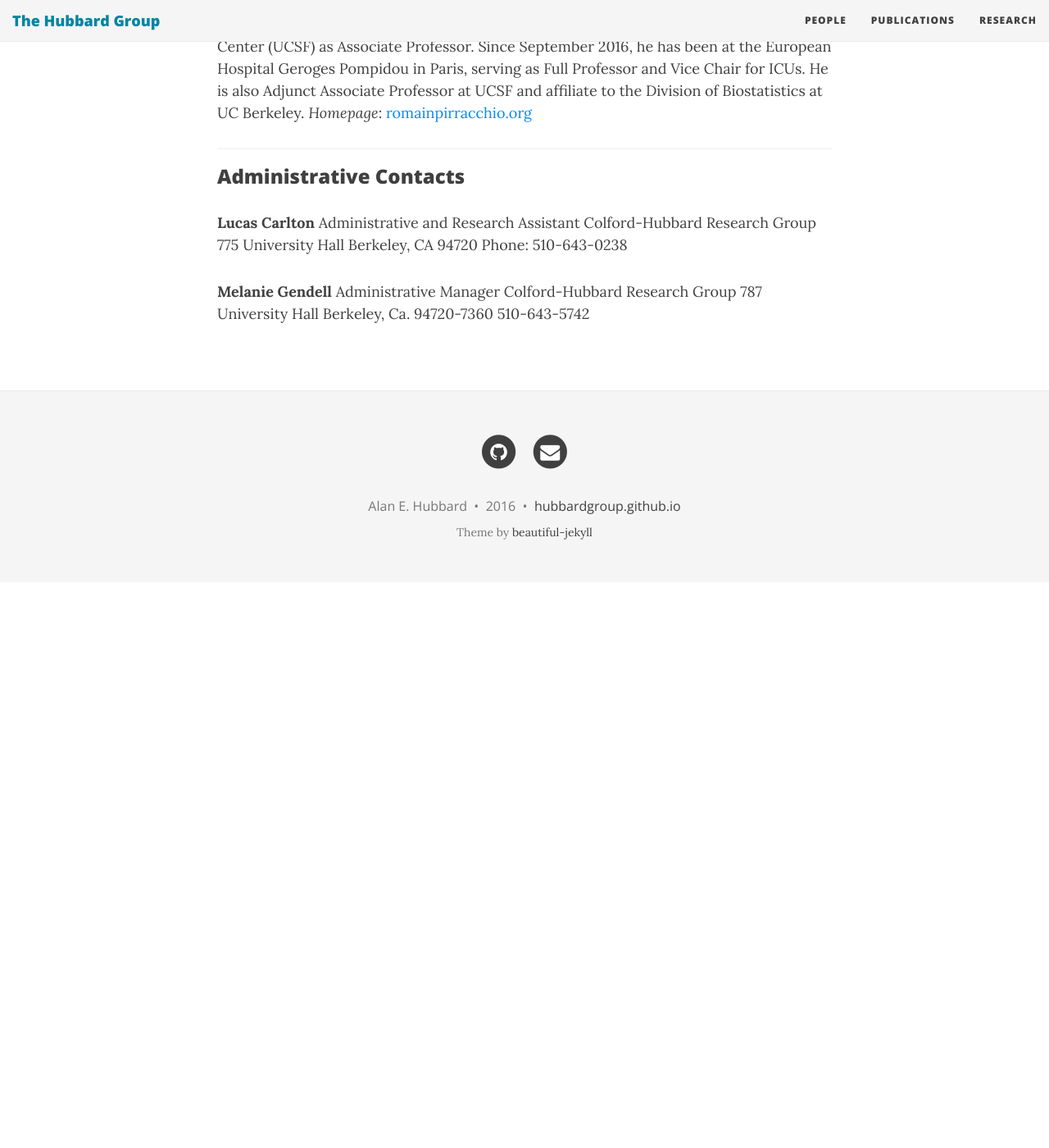
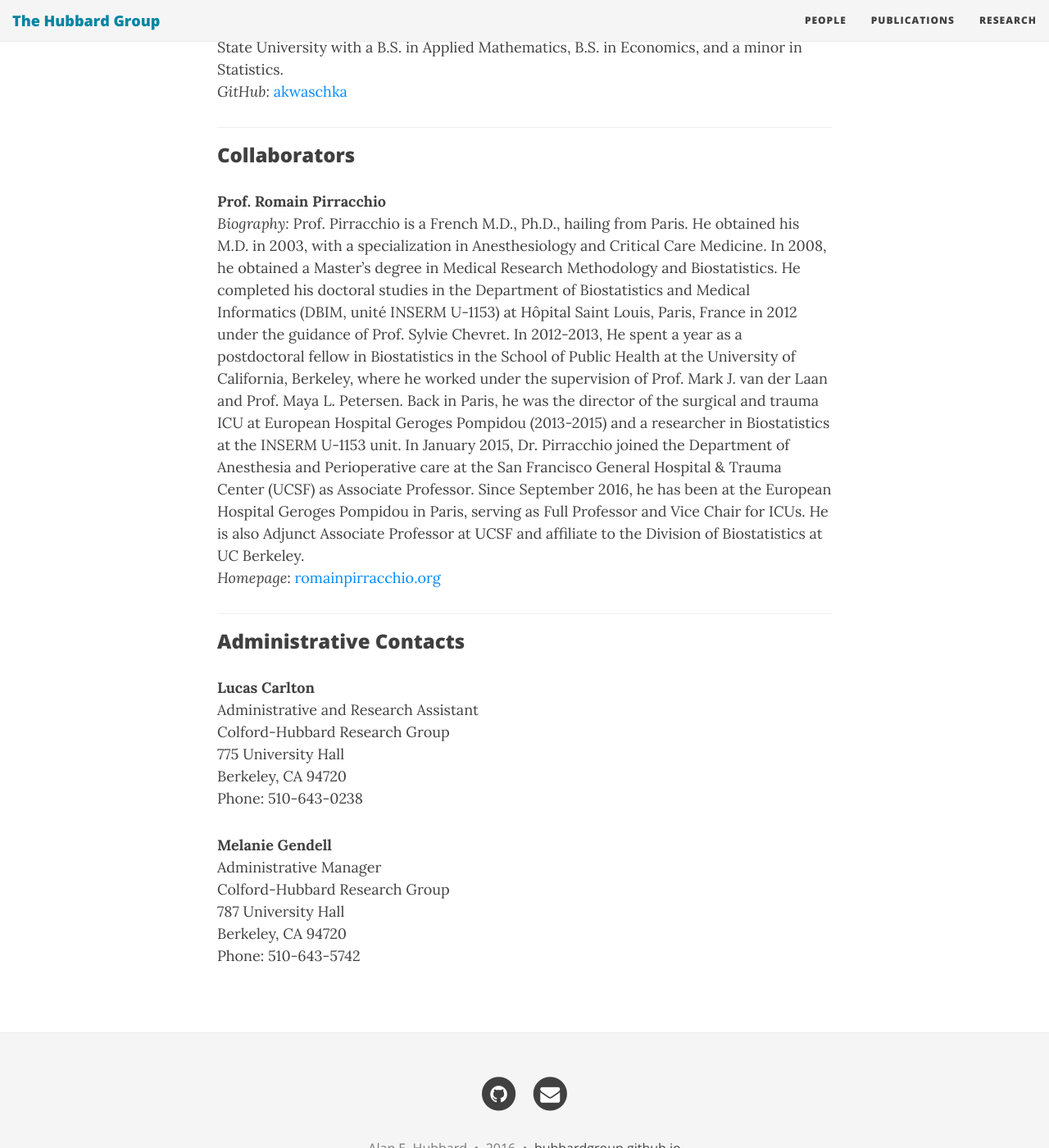
Before and after one commit to hubbardgroup/hubbardgroup.github.io, a Jekyll site: the page built from people.md, in a window 1280 px wide and 1400 px high, scrolled down 2354 px. Shown: the whole window at 82% size. Built offline with Jekyll 4.4.1, drawn with Linux system fonts in a browser that asks for light colours; nearby versions of some CDN libraries; before the commit the page ends 3064 px from its top, so only the background shows below that.

Commit message:
formatting fix via html

```diff
--- a/people.md
+++ b/people.md
@@ -7,31 +7,31 @@ show-avatar: false
 
 ### Graduate Students
 
-__Wilson (Weixin) Cai__
+__Wilson (Weixin) Cai__<br/>
 _Biography:_ Wilson is a second-year graduate student in the Division of
 Biostatistics at UC Berkeley and is jointly advised by Profs. Alan Hubbard and
 Mark van der Laan. His research interests lie in statistical machine learning
 and causal inference. Prior to Berkeley, he obtained a Bachelor's (B.Sc.)
-degree in Statistics from the Univeristy of Hong Kong.
-_GitHub:_ [wilsoncai1992](https://github.com/wilsoncai1992)
+degree in Statistics from the Univeristy of Hong Kong.<br/>
+_GitHub:_ [wilsoncai1992](https://github.com/wilsoncai1992)<br/>
 
-__Jeremy Coyle__
+__Jeremy Coyle__<br/>
 _Biography:_ Jeremy Coyle is a Ph.D. candidate of Biostatistics at UC Berkeley.
 His research interests include cross-validation, resampling estimators, and
 optimal treatment parameters. Jeremy has applied machine learning methods to a
 variety of applications, including stove use monitoring, treatment assignment
 for victims of traumatic injury, and the translation of raw sensor data into
-meaningful estimates.
-_GitHub:_ [jeremyrcoyle](https://github.com/jeremyrcoyle)
+meaningful estimates.<br/>
+_GitHub:_ [jeremyrcoyle](https://github.com/jeremyrcoyle)<br/>
 
-__Inna Gerlovina__
+__Inna Gerlovina__<br/>
 _Biography:_ Inna is a long time resident of Berkeley, CA, and a native of
 St-Petersburg, Russia, where she studied at the Conservatory of Music before
 turning to Statistics. She work on small sample inference and higher-order
-approximations (Edgeworth expansions, bootstrap).
-_GitHub:_ [innager](https://github.com/innager)
+approximations (Edgeworth expansions, bootstrap).<br/>
+_GitHub:_ [innager](https://github.com/innager)<br/>
 
-__Nima Hejazi__
+__Nima Hejazi__<br/>
 _Biography:_ Nima is a graduate student in the Division of Biostatistics at UC
 Berkeley, where he works jointly with Profs. Alan Hubbard and Mark van der
 Laan. His research combines aspects of causal inference, statistical machine
@@ -39,24 +39,24 @@ learning, and nonparametric statistics, with a focus on the development of
 robust methods for addressing inference problems arising in precision medicine,
 computational biology, and clinical trials. Prior to graduate school, Nima
 completed his undergraduate degree at the UC Berkeley, where he completed a
-triple major in Molecular & Cell Biology, Psychology, and Public Health.
-_GitHub:_ [nhejazi](https://github.com/nhejazi)
-_Twitter:_ [@nshejazi](https://twitter.com/nshejazi)
-_Homepage:_ [nimahejazi.org](http://nimahejazi.org)
+triple major in Molecular & Cell Biology, Psychology, and Public Health.<br/>
+_GitHub:_ [nhejazi](https://github.com/nhejazi)<br/>
+_Twitter:_ [@nshejazi](https://twitter.com/nshejazi)<br/>
+_Homepage:_ [nimahejazi.org](http://nimahejazi.org)<br/>
 
-__Chris J. Kennedy__
+__Chris J. Kennedy__<br/>
 _Biography:_ Chris is a third-year Ph.D. student with a focus on RCTs, targeted
 machine learning, and casual inference applied to precision medicine,
 particularly trauma. He works with Alan on the `varImpact` R package, health
 prediction for trauma patients (e.g. traumatic brain injury), and analysis of
 biometric waveform data (blood pressure, ECG, etc.). He also co-maintains the
 `SuperLearner` R package and focuses on high performance computing (Savio,
-Amazon EC2) for targeted learning.
-_GitHub:_ [ck37](https://github.com/ck37)
-_Twitter:_ [@c3K](https://twitter.com/c3k)
-_Homepage:_ [ck37.com](http://ck37.com)
+Amazon EC2) for targeted learning.<br/>
+_GitHub:_ [ck37](https://github.com/ck37)<br/>
+_Twitter:_ [@c3K](https://twitter.com/c3k)<br/>
+_Homepage:_ [ck37.com](http://ck37.com)<br/>
 
-__Jonathan Levy__
+__Jonathan Levy__<br/>
 _Biography:_ Jonathan is a musician returning to his mathematical roots,
 pursuing a renaissance-view of marrying the endeavors of humanity in the face
 of practical specialization. His interests within biostatistics revolve around
@@ -64,11 +64,11 @@ being an advocate for scientists who have critical questions and for those who
 need a voice from someone trained in the field of statistics, who will look at
 the science and literature as well as issues not related to science, to shed
 light on health issues, rather than simply taking refuge in the most highly
-promoted establishment views.
-_GitHub:_ [jlstiles](https://github.com/jlstiles)
-_Homepage:_ [jlstiles.com](http://www.jlstiles.com)
+promoted establishment views.<br/>
+_GitHub:_ [jlstiles](https://github.com/jlstiles)<br/>
+_Homepage:_ [jlstiles.com](http://www.jlstiles.com)<br/>
 
-__Sara Moore__
+__Sara Moore__<br/>
 _Biography:_ Sara is a Biostatistics Ph.D. candidate in her final year of study
 at UC Berkeley. She received her B.A. in Computer Science and Psychology from
 Duke University and subsequently worked as a researcher in brain imaging labs
@@ -76,24 +76,24 @@ at Duke and Emory Universities. Her current research focuses on machine
 learning methodology for the prediction of adverse health-related outcomes in
 trauma care patients, prediction of mass trauma events using social media data,
 data visualization, and statistical software package development. She also
-currently works as a consultant at Genentech in South San Francisco.
-_GitHub:_ [saraemoore](https://github.com/saraemoore)
-_Twitter:_ [@sara_e_moore](https://twitter.com/sara_e_moore)
-_LinkedIn:_ [saraemoore](https://www.linkedin.com/in/saraemoore)
-_Homepage:_ [saraemoore.com](http://www.saraemoore.com)
+currently works as a consultant at Genentech in South San Francisco.<br/>
+_GitHub:_ [saraemoore](https://github.com/saraemoore)<br/>
+_Twitter:_ [@sara_e_moore](https://twitter.com/sara_e_moore)<br/>
+_LinkedIn:_ [saraemoore](https://www.linkedin.com/in/saraemoore)<br/>
+_Homepage:_ [saraemoore.com](http://www.saraemoore.com)<br/>
 
-__Andre Kurepa Waschka__
+__Andre Kurepa Waschka__<br/>
 _Biography:_ Andre is a fourth-year Ph.D. student in Statistics at UC Berkeley.
 He finished his M.A. in Biostatistics under Dr. Hubbard in 2016. He graduated
 from  North Carolina State University with a B.S. in Applied Mathematics, B.S.
-in Economics, and a minor in Statistics.
-_GitHub:_ [akwaschka](https://github.com/akwaschka)
+in Economics, and a minor in Statistics.<br/>
+_GitHub:_ [akwaschka](https://github.com/akwaschka)<br/>
 
 ---
 
 ### Collaborators
 
-__Prof. Romain Pirracchio__
+__Prof. Romain Pirracchio__<br/>
 _Biography:_ Prof. Pirracchio is a French M.D., Ph.D., hailing from Paris. He
 obtained his M.D. in 2003, with a specialization in Anesthesiology and Critical
 Care Medicine. In 2008, he obtained a Master's degree in Medical Research
@@ -111,23 +111,23 @@ San Francisco General Hospital & Trauma Center (UCSF) as Associate Professor.
 Since September 2016, he has been at the European Hospital Geroges Pompidou in
 Paris, serving as Full Professor and Vice Chair for ICUs. He is also Adjunct
 Associate Professor at UCSF and affiliate to the Division of Biostatistics at
-UC Berkeley.
-_Homepage_: [romainpirracchio.org](www.romainpirracchio.org)
+UC Berkeley.<br/>
+_Homepage_: [romainpirracchio.org](www.romainpirracchio.org)<br/>
 
 ---
 
 ### Administrative Contacts
 
-__Lucas Carlton__
-Administrative and Research Assistant
-Colford-Hubbard Research Group
-775 University Hall
-Berkeley, CA 94720
-Phone: 510-643-0238
+__Lucas Carlton__<br/>
+Administrative and Research Assistant<br/>
+Colford-Hubbard Research Group<br/>
+775 University Hall<br/>
+Berkeley, CA 94720<br/>
+Phone: 510-643-0238<br/>
 
-__Melanie Gendell__
-Administrative Manager
-Colford-Hubbard Research Group
-787 University Hall
-Berkeley, Ca.  94720-7360
-510-643-5742
+__Melanie Gendell__<br/>
+Administrative Manager<br/>
+Colford-Hubbard Research Group<br/>
+787 University Hall<br/>
+Berkeley, CA  94720<br/>
+Phone: 510-643-5742<br/>
```
Also changed, not shown: research.md (+1 -1 lines).
